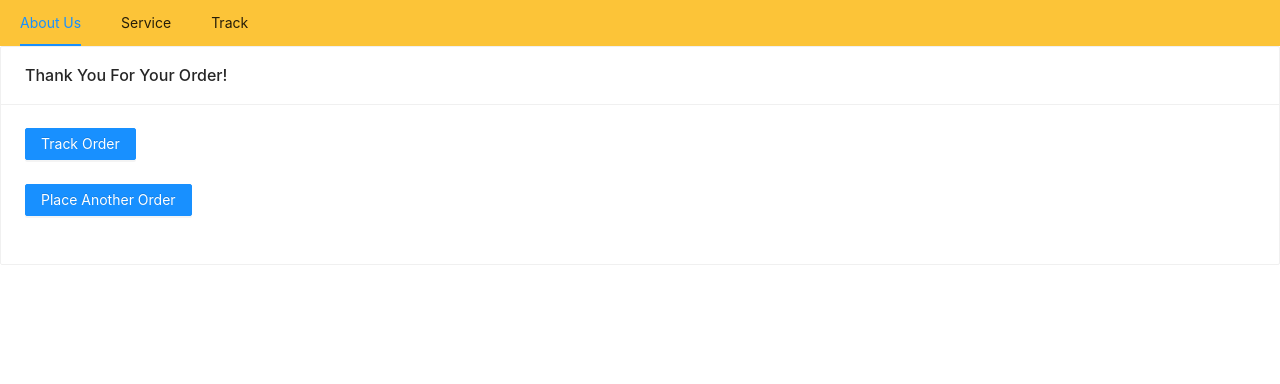
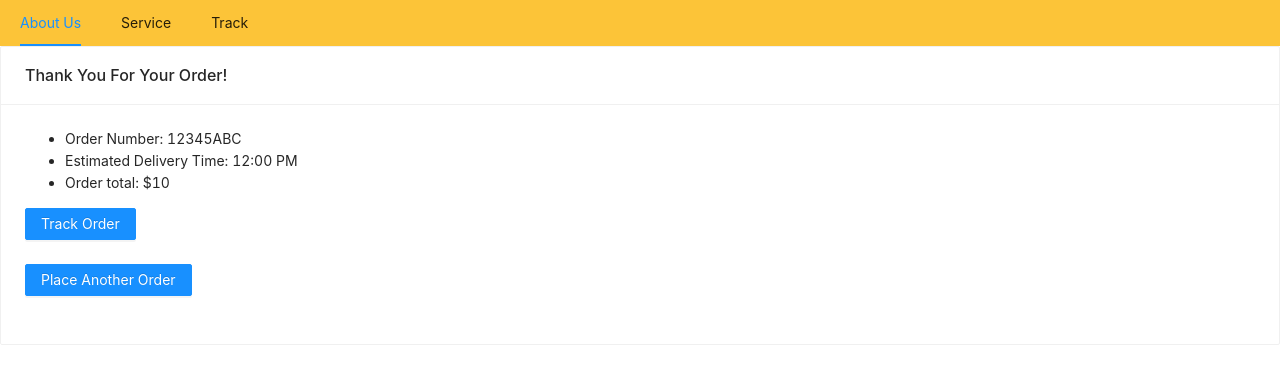
Before and after one commit to flagcampteam5/ExpressBotFrontend, a React (Create React App) app: page /request in a window 1280 px wide. Both pictures are taken after a click on the button "Request". Shown: the top 384 px of the page. Built offline with nearby package versions, Linux system fonts and the light colour scheme.

Commit message:
loaded google map

```diff
--- a/package.json
+++ b/package.json
@@ -4,6 +4,7 @@
   "private": true,
   "dependencies": {
     "@material-ui/core": "^4.11.0",
+    "@react-google-maps/api": "^1.9.0",
     "@testing-library/jest-dom": "^4.2.4",
     "@testing-library/react": "^9.3.2",
     "@testing-library/user-event": "^7.1.2",
--- a/src/components/webpages/Request.js
+++ b/src/components/webpages/Request.js
@@ -47,6 +47,11 @@ class Request extends Component {
   renderComfirmation = () => {
     return (
       <Card title="Thank You For Your Order!">
+        <ul>
+          <li>Order Number: 12345ABC</li>
+          <li>Estimated Delivery Time: 12:00 PM</li>
+          <li>Order total: $10</li>
+        </ul>
         <Form>
           <Form.Item>
             <Button type="primary">
```
